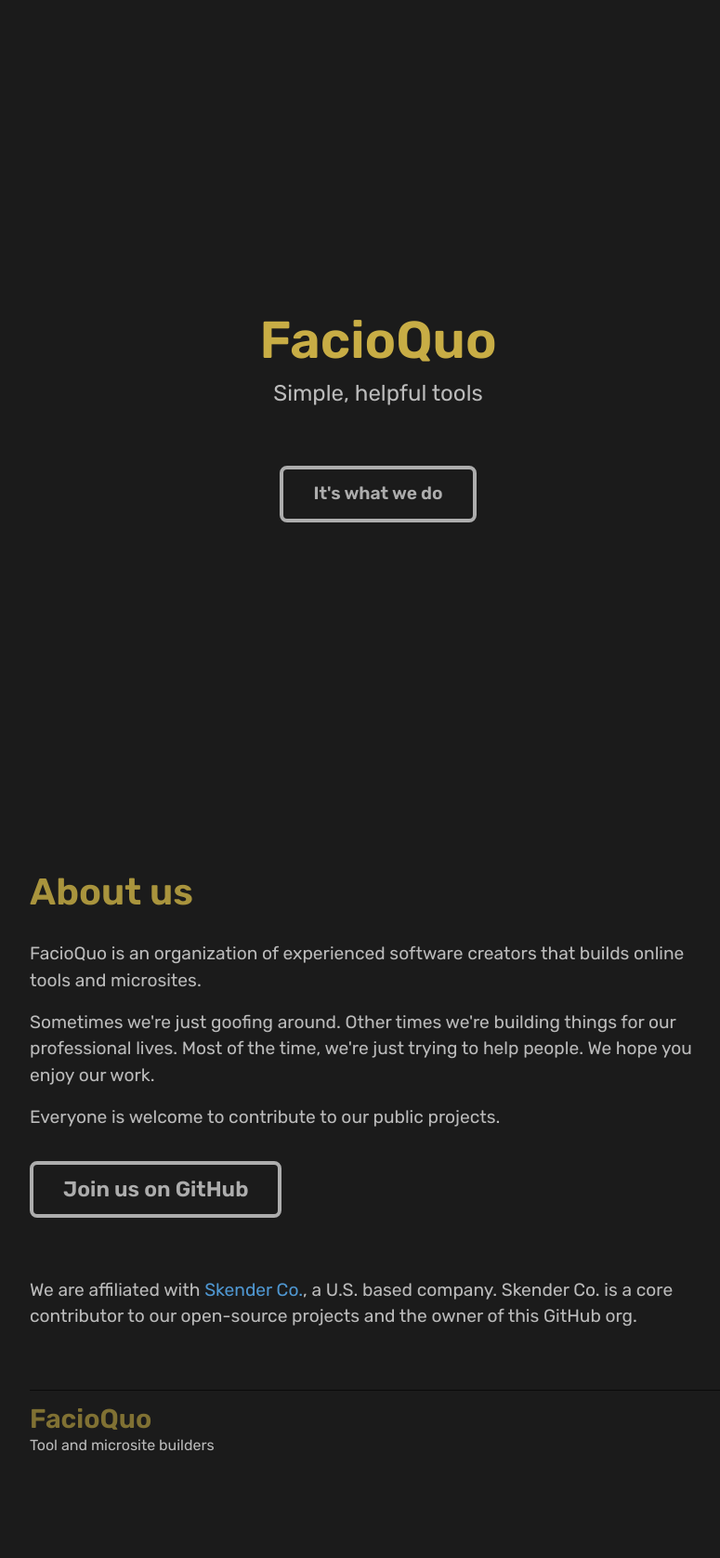
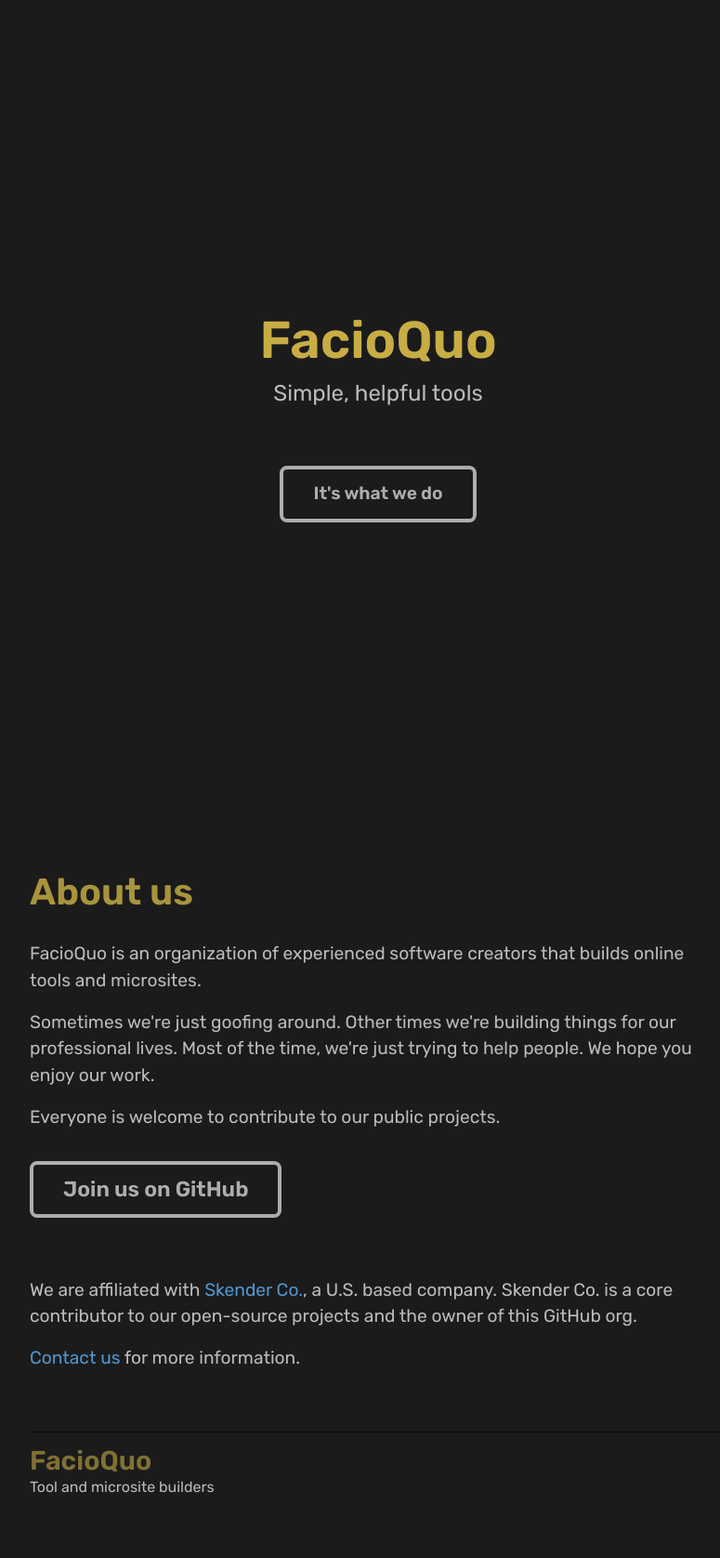
Before and after one commit to facioquo/facioquo.com, a Jekyll site: the page built from pages/home.html, in a window 1280 px wide. Shown: the whole page at 93% size, without its empty margins (233-1008 px from the left). Built offline with Jekyll 4.4.1, drawn with Linux system fonts in a browser that asks for light colours; before the commit the page ends 1631 px from its top, so only the background shows below that.

Commit message:
update contact method

```diff
--- a/pages/404.html
+++ b/pages/404.html
@@ -15,6 +15,6 @@
 
 <p>
     <a button href="/">Visit our homepage</a> or
-    <a button href="mailto:support@facioquo.com">contact us</a>
-    if you need help.
+    <a button href="https://docs.google.com/forms/d/1ojdLRTN5UzN6OErfz4wHLlvVb6jy91vCV8o6lqs8M0M"">contact us</a>
+       if you need help.
 </p>
--- a/pages/home.html
+++ b/pages/home.html
@@ -37,4 +37,8 @@
     We are affiliated with <a href="https://skenderco.com">Skender Co.</a>, a U.S. based company. Skender Co. is a core
     contributor to our open-source projects and the owner of this GitHub org.
   </p>
+  <p>
+    <a href="https://docs.google.com/forms/d/1ojdLRTN5UzN6OErfz4wHLlvVb6jy91vCV8o6lqs8M0M"
+       target="_blank" rel="noopener noreferrer">Contact us</a> for more information.
+  </p>
 </div>
```
